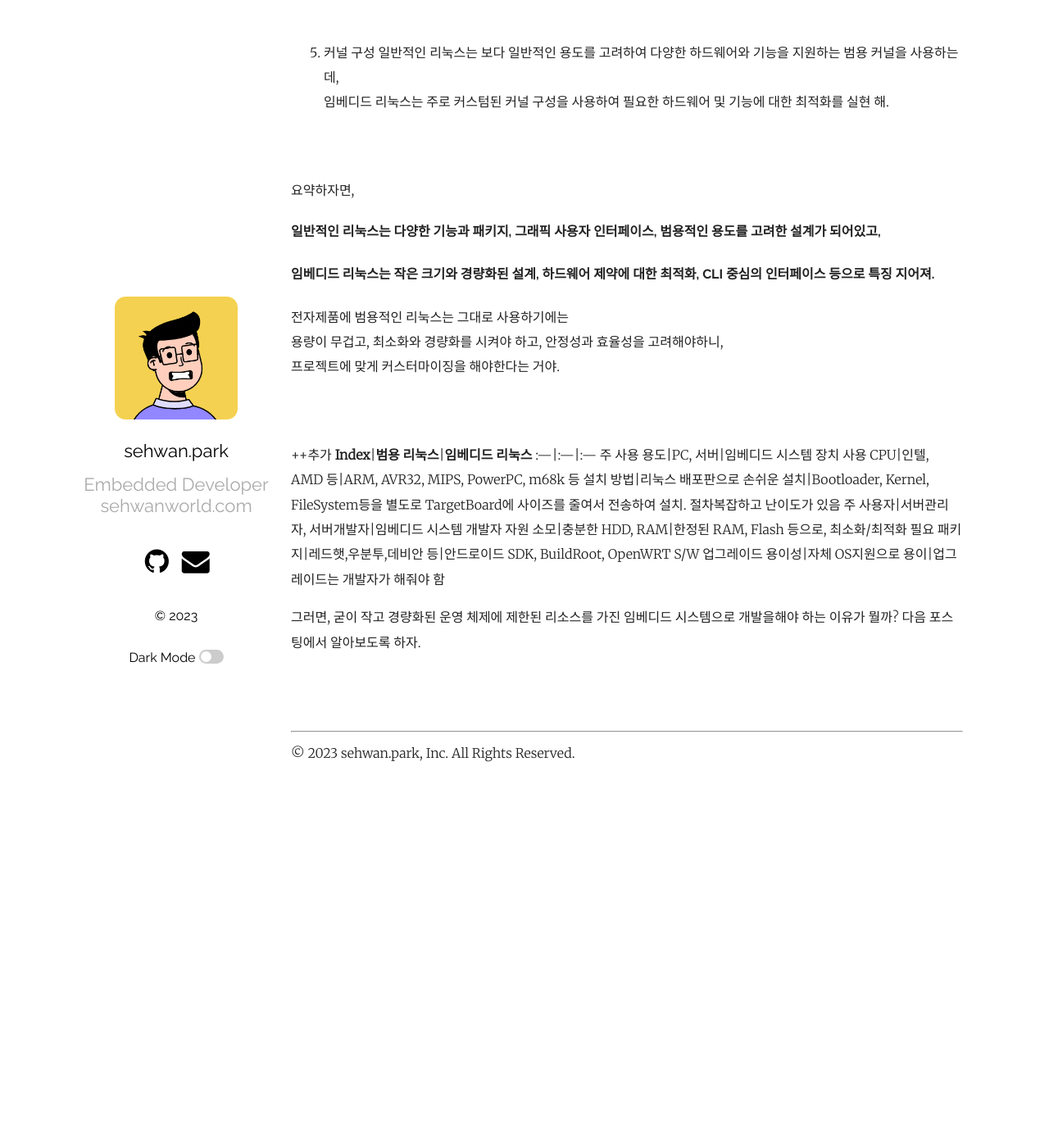
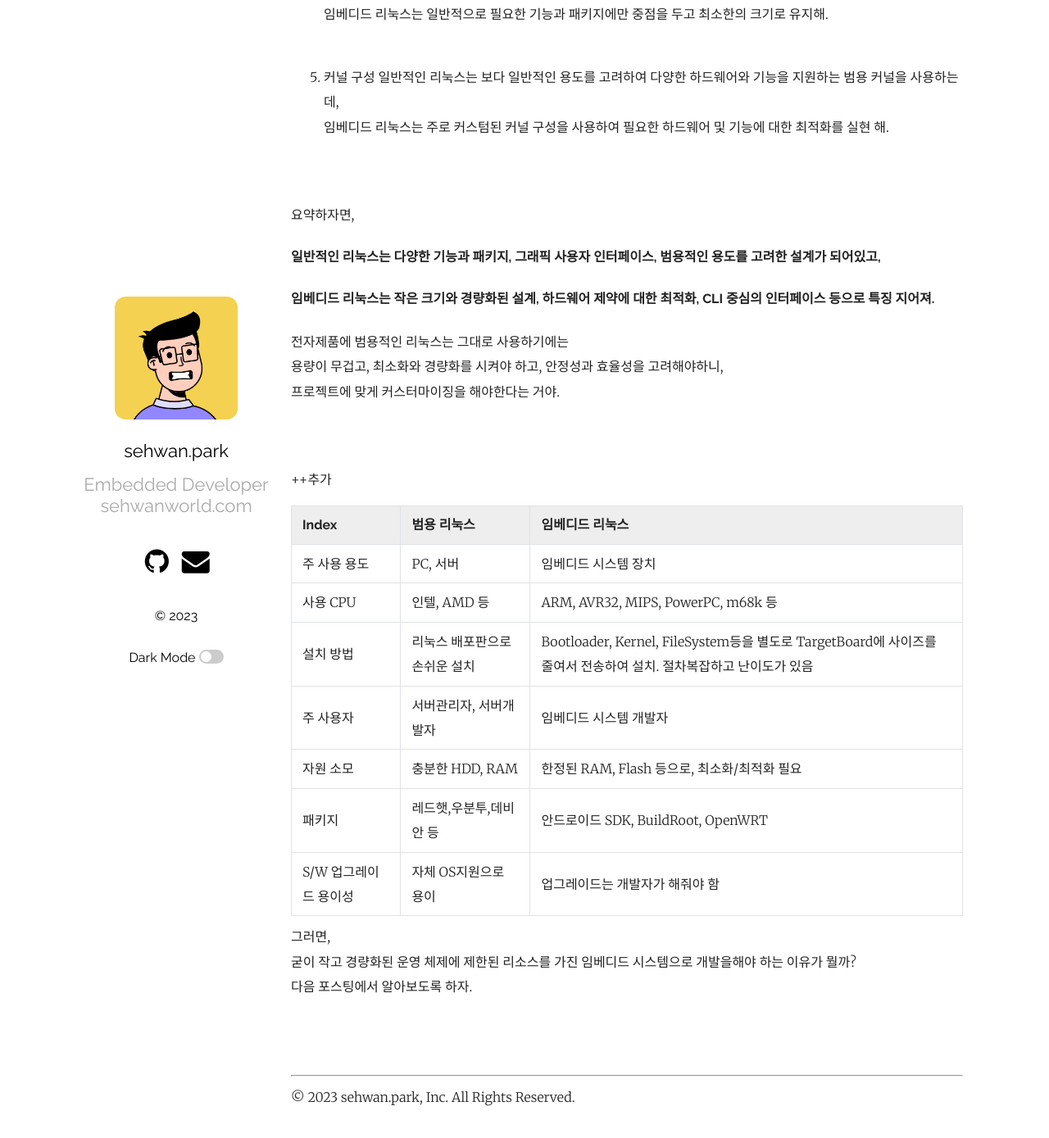
Before and after one commit to sehwann/sehwann.github.io, a Jekyll site: the page built from _posts/2023-05-31-리눅스와 임베디드리눅스 차이점.markdown, in a window 1280 px wide and 1400 px high, scrolled down 963 px. Shown: the top 1389 px of the window at 82% size. Built offline with Jekyll 4.4.1, drawn with Linux system fonts in a browser that asks for light colours; before the commit the page ends 1942 px from its top, so only the background shows below that.

Commit message:
posts : Update posts

```diff
--- a/_posts/2023-05-31-리눅스와 임베디드리눅스 차이점.markdown
+++ b/_posts/2023-05-31-리눅스와 임베디드리눅스 차이점.markdown
@@ -6,6 +6,7 @@ categories: Embedded Linux
 ---
 우리는 임베디드리눅스를 공부하고 사용하게 될텐데,<br>
 일반적인 리눅스와의 차이점을 알고있어?<br>
+<br>
 
 # 임베디드 리눅스와 리눅스의 차이점
 임베디드 리눅스와 일반적인 데스크톱 리눅스 간에는 몇 가지 차이점이 있어.<br>
@@ -49,7 +50,8 @@ categories: Embedded Linux
 <br>
 <br>
 
-++추가
+++추가 <br>
+
 **Index**|**범용 리눅스**|**임베디드 리눅스**
 :---|:---|:---
 주 사용 용도|PC, 서버|임베디드 시스템 장치
@@ -61,7 +63,8 @@ categories: Embedded Linux
 S/W 업그레이드 용이성|자체 OS지원으로 용이|업그레이드는 개발자가 해줘야 함
 
 
-그러면, 굳이 작고 경량화된 운영 체제에 제한된 리소스를 가진 임베디드 시스템으로 개발을해야 하는 이유가 뭘까?
+그러면, <br>
+굳이 작고 경량화된 운영 체제에 제한된 리소스를 가진 임베디드 시스템으로 개발을해야 하는 이유가 뭘까?<br>
 다음 포스팅에서 알아보도록 하자.
 
 <br>
```
